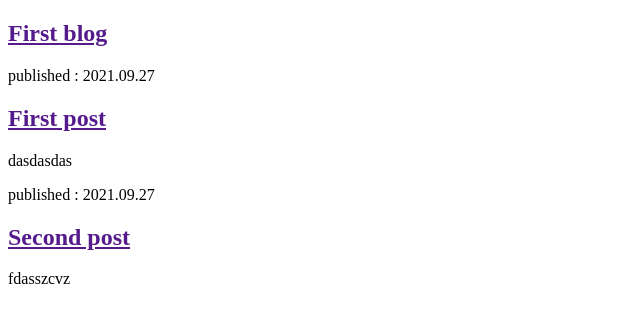
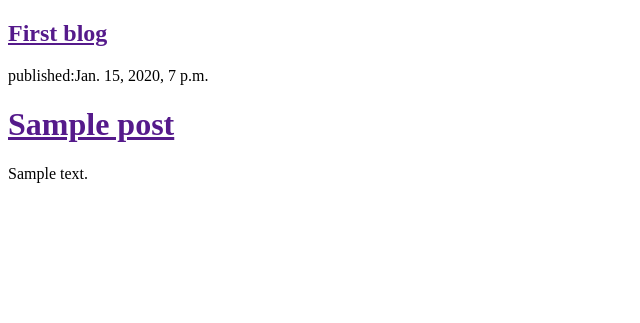
Before and after one commit to ubin1101/my-first-blog, a Django app: page / in a window 1280 px wide. Shown: the top 323 px of the page, without its empty margins (0-640 px from the left). Run offline with Django 3.2, Linux system fonts and the light colour scheme; tables that the repository leaves empty hold one stand-in row (values such as "Sample post").

Commit message:
Modifies templates to display posts from database.

```diff
--- a/blog/models.py
+++ b/blog/models.py
@@ -1,16 +1,18 @@
 from django.db import models
 from django.conf import settings
 from django.utils import timezone
+
 
 class Post(models.Model):
     author = models.ForeignKey(settings.AUTH_USER_MODEL, on_delete=models.CASCADE)
     title = models.CharField(max_length=200)
     text = models.TextField()
-    created_date = models.DateTimeField(blank=True, null=True)
+    created_date = models.DateTimeField(default=timezone.now)
+    published_date = models.DateTimeField(blank=True, null=True)
 
-def publish(self):
-    self.published_date = timezone.now()
-    self.save()
+    def publish(self):
+        self.published_date = timezone.now()
+        self.save()
 
-def __str__(self):
-    return self.title
+    def __str__(self):
+        return self.title
--- a/blog/templates/blog/post_list.html
+++ b/blog/templates/blog/post_list.html
@@ -9,16 +9,13 @@
         <h2><a href="">First blog</a> </h2>
     </div>
 
-    <div>
-        <p>published :  2021.09.27</p>
-        <h2><a href="">First post</a></h2>
-        <p>dasdasdas</p>
-    </div>
+    {% for post in posts %}
+        <div>
+            <p>published:{{ post.published_date }}</p>
+            <h1><a href="">{{ post.title }}</a></h1>
+            <p>{{ post.text|linebreaksbr }}</p>
+        </div>
+    {% endfor %}
 
-    <div>
-        <p>published : 2021.09.27</p>
-        <h2><a href="">Second post</a> </h2>
-        <p>fdasszcvz</p>
-    </div>
 </body>
 </html>
--- a/blog/views.py
+++ b/blog/views.py
@@ -1,4 +1,8 @@
 from django.shortcuts import render
+from django.utils import timezone
+from .models import Post
+
 
 def post_list(request):
-    return render(request, 'blog/post_list.html', {})
+    posts = Post.objects.order_by('created_date')
+    return render(request, 'blog/post_list.html', {'posts' : posts})
```
Also changed, not shown: blog/migrations/0002_auto_20210927_1702.py (added).
